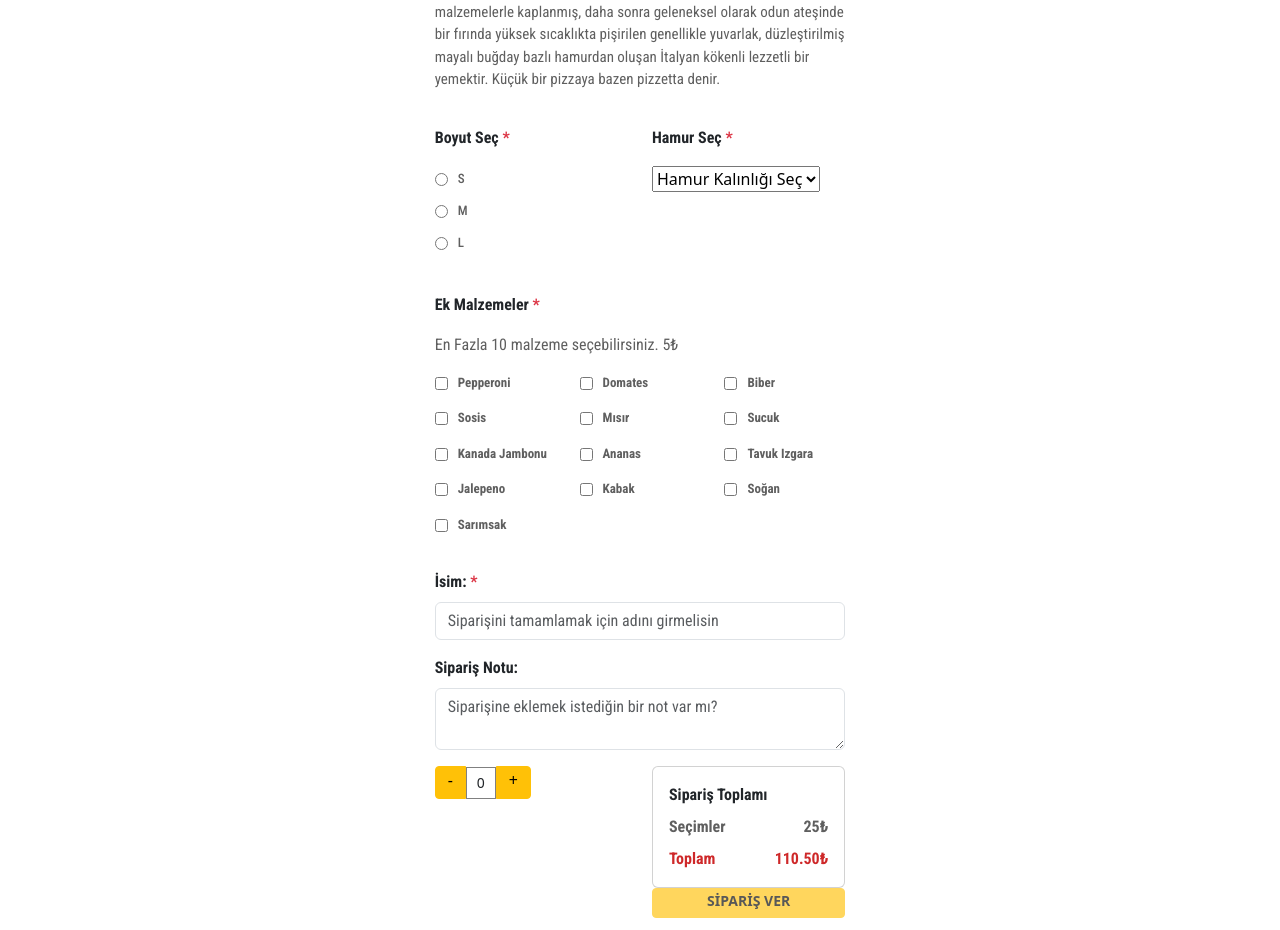
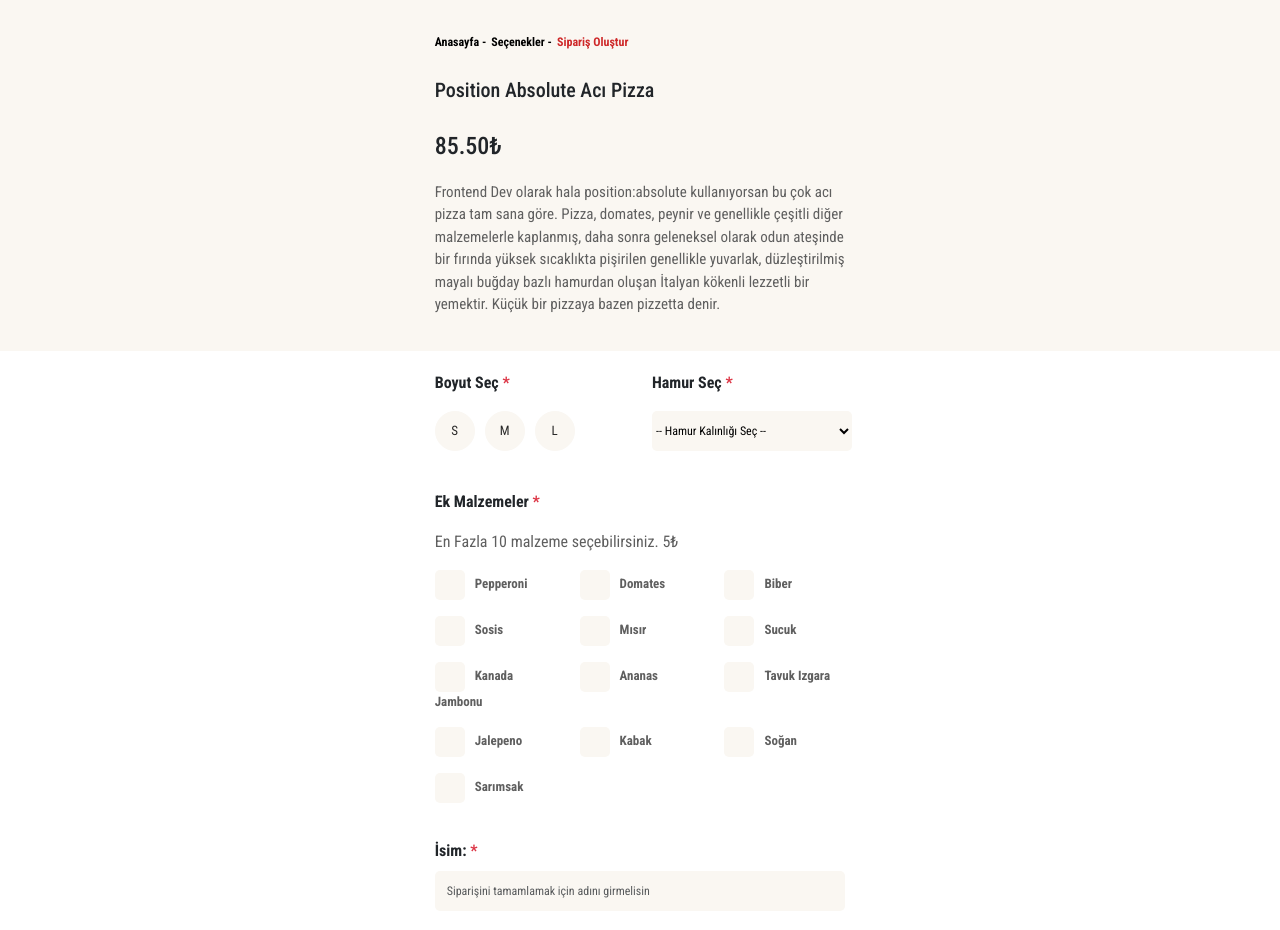
Before and after one commit to sirdashasan/fsweb-s7-challenge-pizza-main, a React (Vite) app: page /order in a window 1280 px wide. Shown: the part 293-1223 px from the top of the page. Built offline with nearby package versions, Linux system fonts and the light colour scheme.

Commit message:
IT-2 Order Page added

```diff
--- a/src/App.css
+++ b/src/App.css
@@ -28,18 +28,30 @@
 }
 
 .header-nav {
-  position: absolute;
   top: 80px;
   left: 515px;
   font-weight: 300;
 }
 
 .header-nav a {
-  color: white;
+  color: black;
+}
+
+.header-nav-link {
+  font-weight: bold;
+  font-size: 12px;
+  color: #5f5f5f;
   text-decoration: none;
   font-family: "Roboto Condensed", sans-serif;
 }
 
+.header-nav-red-text {
+  color: #ce2829 !important;
+}
+
+.header-nav-link + .header-nav-link {
+  margin-left: 5px;
+}
 .order-title {
   font-family: "Roboto Condensed", sans-serif;
   margin-top: 10px;
@@ -120,6 +132,30 @@
   margin-right: 10px;
 }
 
+input[type="checkbox"] {
+  appearance: none;
+  background-color: #faf7f2;
+  width: 20px;
+  height: 20px;
+  vertical-align: middle;
+}
+
+input[type="checkbox"]:checked {
+  background-color: #fdc913;
+}
+
+input[type="checkbox"]:checked::before {
+  content: "\2714";
+  display: inline-block;
+  color: #000;
+  font-weight: bold;
+  font-size: 16px;
+  line-height: 20px;
+  position: relative;
+  left: 10px;
+  top: 5px;
+}
+
 .order-name {
   font-family: "Roboto Condensed", sans-serif;
   font-weight: bold;
@@ -131,14 +167,15 @@
 }
 
 .order-adet-yazi {
-  padding: 4px 10px;
-  border: 1px solid grey;
+  font-family: "Roboto Condensed", sans-serif;
+  padding: 6px 12px;
+  border: 1px solid #faf7f2;
   border-radius: 0px;
   width: 30px;
-  height: 32px;
+  height: 31px;
   text-align: center;
-  background-color: white;
-  font-size: 14px;
+  background-color: #faf7f2;
+  font-size: 12px;
 }
 .order-card-title {
   font-family: "Roboto Condensed", sans-serif;
--- a/src/components/CardComp.jsx
+++ b/src/components/CardComp.jsx
@@ -17,7 +17,15 @@ function CardComp({ isDisabled, handleSubmit }) {
 
   return (
     <div>
-      <Card>
+      <Card
+        style={{
+          backgroundColor: "#FAF7F2",
+          border: "#FAF7F2",
+          fontSize: "12px ",
+          margin: "5px",
+          padding: "10px",
+        }}
+      >
         <CardBody>
           <CardTitle className="order-card-title">Sipariş Toplamı</CardTitle>
           <div className="d-flex justify-content-between align-items-center">
--- a/src/components/FoodCards.jsx
+++ b/src/components/FoodCards.jsx
@@ -27,6 +27,7 @@ function FoodCards({ imageSrc, imageName }) {
           fontFamily: "Roboto Condensed",
           margin: "19px",
           border: "1px white",
+          cursor: "pointer",
         }}
         onClick={handleClick}
       >
--- a/src/components/HamurSecimi.jsx
+++ b/src/components/HamurSecimi.jsx
@@ -8,13 +8,26 @@ function HamurSecimi({ onChange, hamurError, selectedDough }) {
           </p>
         </div>
       </div>
-      <div className="hamur-options">
+      <div
+        style={{
+          fontFamily: "Roboto Condensed",
+          fontSize: "12px",
+        }}
+        className="hamur-options"
+      >
         <select
           onChange={onChange}
           value={selectedDough}
           data-cy="hamur-select"
+          style={{
+            height: "40px",
+            width: "200px",
+            backgroundColor: "#FAF7F2",
+            border: "none",
+            borderRadius: "5px",
+          }}
         >
-          <option value="">Hamur Kalınlığı Seç</option>
+          <option value="">-- Hamur Kalınlığı Seç --</option>
           <option value="Kalın Kenar">Kalın Kenar</option>
           <option value="İnce Kenar">İnce Kenar</option>
         </select>
--- a/src/components/Header.jsx
+++ b/src/components/Header.jsx
@@ -4,7 +4,7 @@ function Header() {
   return (
     <div className="header-container">
       <div className="header-title">
-        <p>Teknolojik Yemekler</p>
+        <p style={{ marginTop: "10px" }}>Teknolojik Yemekler</p>
       </div>
     </div>
   );
--- a/src/components/HeaderNav.jsx
+++ b/src/components/HeaderNav.jsx
@@ -2,12 +2,18 @@ import { Link } from "react-router-dom";
 
 function HeaderNav() {
   return (
-    <div className="header-nav-container">
-      <div className="header-title">
-        <p>Teknolojik Yemekler</p>
-      </div>
+    <div className="d-flex flex-row">
       <div className="header-nav">
-        <Link to={"/"}>Anasayfa</Link>
+        <Link to={"/"} className="header-nav-link">
+          Anasayfa -
+        </Link>
+        <Link to={"/"} className="header-nav-link">
+          Seçenekler -
+        </Link>
+
+        <Link to={"/"} className="header-nav-link header-nav-red-text">
+          Sipariş Oluştur
+        </Link>
       </div>
     </div>
   );
--- a/src/components/Malzemeler.jsx
+++ b/src/components/Malzemeler.jsx
@@ -57,6 +57,11 @@ function Malzemeler({
                 onChange={handleChange}
                 checked={selectedIngredients.includes(item)}
                 data-cy="malzemeler-checkbox"
+                style={{
+                  width: "30px",
+                  height: "30px",
+                  borderRadius: "5px",
+                }}
               />
               <span>{item}</span>
             </label>
--- a/src/components/NameInput.jsx
+++ b/src/components/NameInput.jsx
@@ -16,6 +16,14 @@ function NameInput({ onChange, nameError }) {
           type="text"
           onChange={onChange}
           data-cy="ad-input"
+          style={{
+            height: "40px",
+            backgroundColor: "#FAF7F2",
+            border: "none",
+            borderRadius: "5px",
+            fontFamily: "Roboto Condensed",
+            fontSize: "12px",
+          }}
         />
       </FormGroup>
     </div>
--- a/src/components/PizzaBoyutu.jsx
+++ b/src/components/PizzaBoyutu.jsx
@@ -1,48 +1,98 @@
+import { useRef, useState } from "react";
+
 function PizzaBoyutu({ onChange, boyutError }) {
+  // Önceki seçeneği seçebilmek için
+  const prevSelectedButtonRef = useRef(null);
+
+  const [error, setError] = useState(boyutError);
+
+  const handleButtonClick = (e) => {
+    // Tıklanan butonun arka plan rengi değişsin
+    e.currentTarget.style.backgroundColor = "#292929";
+    e.currentTarget.style.color = "white";
+
+    // Önceki seçeneğin arka plan rengini ilk rengine döndür
+    if (
+      prevSelectedButtonRef.current &&
+      prevSelectedButtonRef.current !== e.currentTarget
+    ) {
+      prevSelectedButtonRef.current.style.backgroundColor = "#FAF7F2";
+      prevSelectedButtonRef.current.style.color = "#292929";
+    }
+
+    // Önceki seçeneği güncelle
+    prevSelectedButtonRef.current = e.currentTarget;
+
+    setError(false);
+    onChange(e.currentTarget.value);
+  };
+
   return (
     <div>
       <div className="boyut-title">
         <div className="boyut-error">
-          <p>
-            Boyut Seç {boyutError && <span className="text-danger">*</span>}
-          </p>
+          <p>Boyut Seç {error && <span className="text-danger">*</span>}</p>
         </div>
       </div>
-      <form>
-        <div className="boyut-options">
+      <form className="d-flex justify-content-start">
+        <div style={{ marginRight: "10px" }} className="boyut-options">
           <label>
             <input
-              type="radio"
+              type="button"
               name="boyut"
               value="S"
               onChange={onChange}
               data-cy="boyut-radio"
+              style={{
+                backgroundColor: "#FAF7F2",
+                color: "#292929",
+                borderRadius: "50%",
+                height: "40px",
+                width: "40px",
+                border: "1px solid #FAF7F2",
+              }}
+              onClick={handleButtonClick}
             />
-            S
+          </label>
+        </div>
+        <div style={{ marginRight: "10px" }} className="boyut-options">
+          <label>
+            <input
+              type="button"
+              name="boyut"
+              value="M"
+              onChange={onChange}
+              data-cy="boyut-radio"
+              style={{
+                backgroundColor: "#FAF7F2",
+                color: "#292929",
+                borderRadius: "50%",
+                height: "40px",
+                width: "40px",
+                border: "1px solid #FAF7F2",
+              }}
+              onClick={handleButtonClick}
+            />
           </label>
         </div>
         <div className="boyut-options">
           <label>
             <input
-              type="radio"
-              name="boyut"
-              value="M"
-              onChange={onChange}
-              data-cy="boyut-radio"
-            />
-            M
-          </label>
-        </div>
-        <div className="boyut-options">
-          <label>
-            <input
-              type="radio"
+              type="button"
               name="boyut"
               value="L"
               onChange={onChange}
               data-cy="boyut-radio"
+              style={{
+                backgroundColor: "#FAF7F2",
+                color: "#292929",
+                borderRadius: "50%",
+                height: "40px",
+                width: "40px",
+                border: "1px solid #FAF7F2",
+              }}
+              onClick={handleButtonClick}
             />
-            L
           </label>
         </div>
       </form>
--- a/src/components/SiparisAdet.jsx
+++ b/src/components/SiparisAdet.jsx
@@ -15,7 +15,6 @@ function SiparisAdet() {
   return (
     <div className="d-flex align-items-center">
       <Button
-        color="warning"
         onClick={azalt}
         className="order-adet-button"
         style={{
@@ -24,13 +23,15 @@ function SiparisAdet() {
           borderTopRightRadius: "0",
           borderBottomRightRadius: "0",
           paddingTop: "1px",
+          backgroundColor: "#FAF7F2",
+          border: " #FAF7F2",
+          color: "#292929",
         }}
       >
         -
       </Button>
-      <div className="order-adet-yazi">{adet}</div>
+      <div className="order-adet-yazi ">{adet}</div>
       <Button
-        color="warning"
         onClick={arttir}
         className="order-adet-button"
         style={{
@@ -39,6 +40,9 @@ function SiparisAdet() {
           borderTopRightRadius: "4px",
           borderBottomRightRadius: "4px",
           paddingTop: "1px",
+          backgroundColor: "#FAF7F2",
+          border: " #FAF7F2",
+          color: "#292929",
         }}
       >
         +
--- a/src/components/SiparisNotu.jsx
+++ b/src/components/SiparisNotu.jsx
@@ -14,6 +14,14 @@ function SiparisNotu({ onChange, specialNote }) {
             placeholder="Siparişine eklemek istediğin bir not var mı?"
             value={specialNote}
             onChange={onChange}
+            style={{
+              height: "40px",
+              backgroundColor: "#FAF7F2",
+              border: "none",
+              borderRadius: "5px",
+              fontFamily: "Roboto Condensed",
+              fontSize: "12px",
+            }}
           />
         </FormGroup>
       </div>
--- a/src/pages/Order.jsx
+++ b/src/pages/Order.jsx
@@ -32,9 +32,9 @@ export default function Order() {
 
   const [isOrderPlaced, setIsOrderPlaced] = useState(false);
 
-  const handleSizeChange = (e) => {
-    setSelectedSize(e.target.value);
-    setIsSizeError(!e.target.value);
+  const handleSizeChange = (selectedValue) => {
+    setSelectedSize(selectedValue);
+    setIsSizeError(!selectedValue);
   };
 
   const handleDoughChange = (e) => {
@@ -77,7 +77,37 @@ export default function Order() {
 
   return (
     <div className="d-flex  flex-column">
+      <div style={{ backgroundColor: " #CE2829", height: "80px" }}>
+        <Header />
+      </div>
+
+      <div style={{ backgroundColor: "#FAF7F2" }}>
+        <div
+          style={{
+            marginTop: "-50px",
+            zIndex: 1,
+            position: "relative",
+          }}
+          className="d-flex justify-content-center"
+        >
+          <div
+            style={{
+              clipPath: "inset(80px 0 0 0)",
+              overflow: "hidden",
+              marginTop: "-30px",
+            }}
+          >
+            <img src="/Assets/mile2-aseets/pictures/form-banner.png" alt="" />
+          </div>
+        </div>
+
+        <Row style={{ color: "black", marginTop: "30px" }}>
+          <Col md={4} />
+          <Col md={4}>
             <HeaderNav />
+          </Col>
+          <Col md={4} />
+        </Row>
 
         <Row className="mt-3">
           <Col md={4} />
@@ -86,8 +116,14 @@ export default function Order() {
           </Col>
           <Col md={4} />
         </Row>
+      </div>
 
-      <Row className=" mb-3">
+      <Row
+        style={{
+          marginTop: "20px",
+        }}
+        className=" mb-3"
+      >
         <Col md={4} />
         <Col md={2}>
           <PizzaBoyutu onChange={handleSizeChange} boyutError={isSizeError} />
@@ -132,6 +168,14 @@ export default function Order() {
 
       <Row>
         <Col md={4} />
+        <Col md={4}>
+          <hr style={{ marginTop: "5px", marginBottom: "20px" }} />
+        </Col>
+        <Col md={4} />
+      </Row>
+
+      <Row>
+        <Col md={4} />
         <Col md={2}>
           <SiparisAdet />
         </Col>
```
Lines whose indentation alone changed are shown as unchanged.
